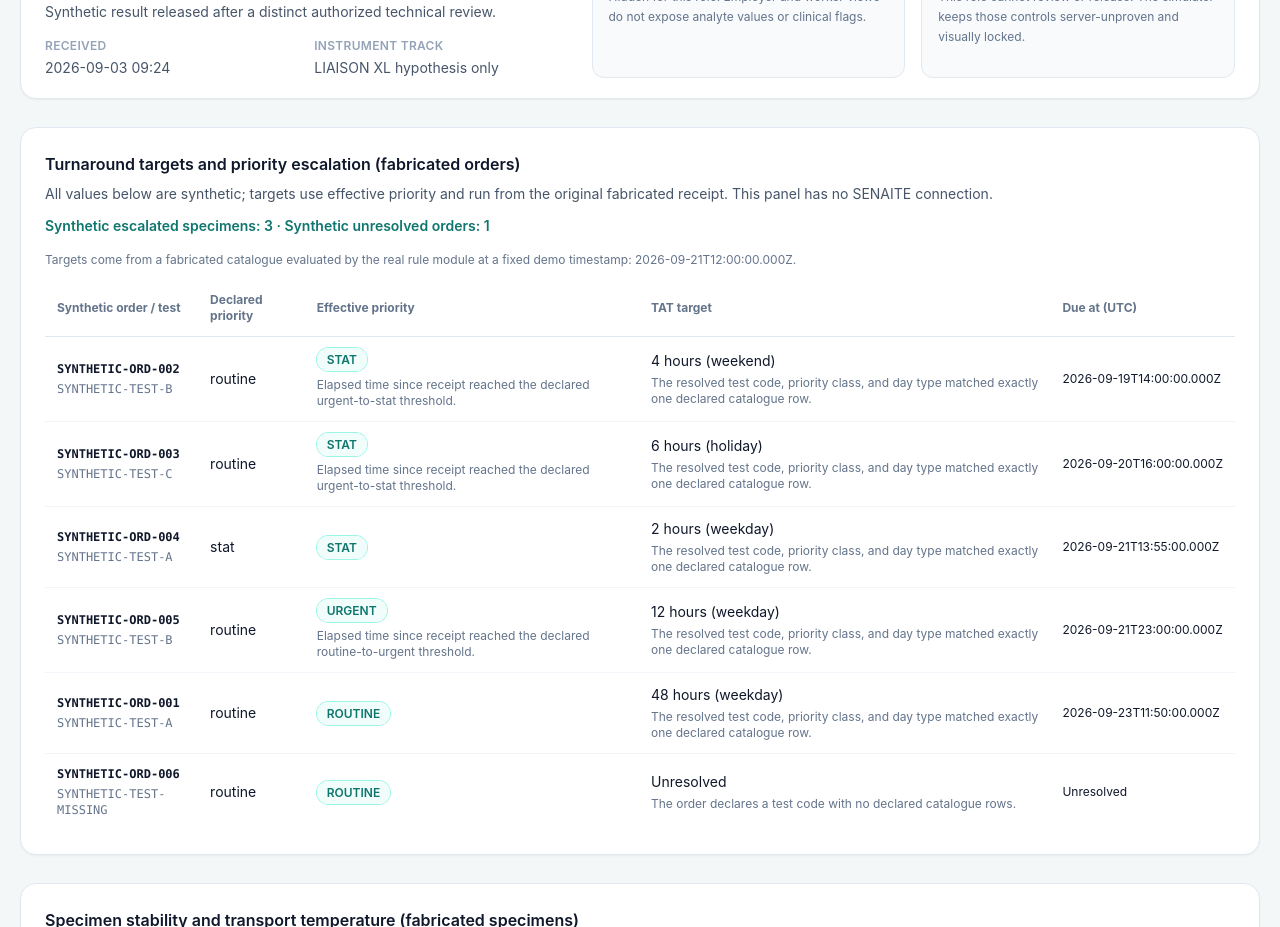
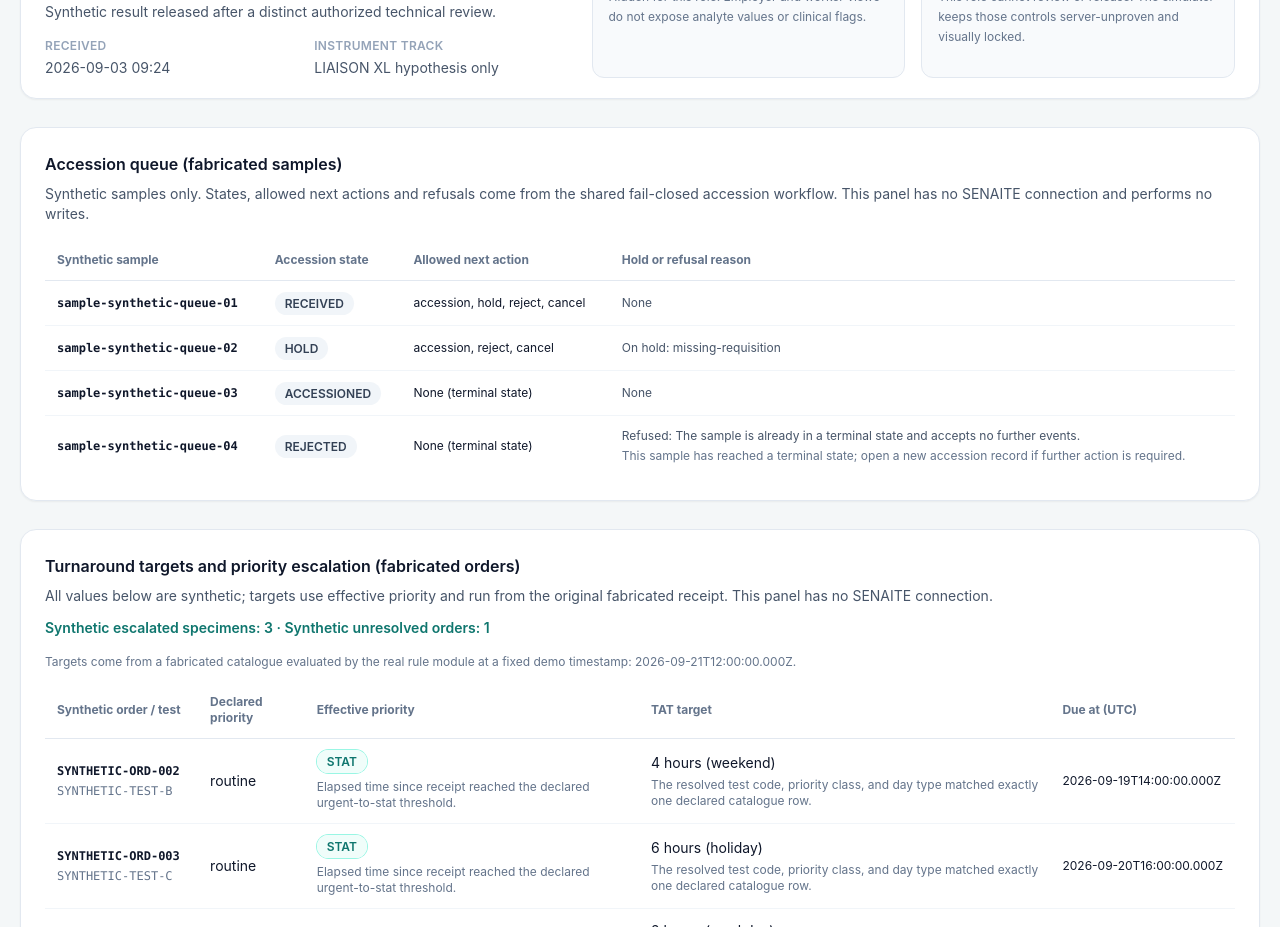
Before and after one commit to TombStoneDash/lims-box, a Next.js app: page /pilot/ohworks/samples in a window 1280 px wide. Shown: the part 1860-2787 px from the top of the page. Built offline with nearby package versions, Linux system fonts and the light colour scheme.

Commit message:
feat(ohworks): project accession workflow into the synthetic sample queue (#744)
Task: OHWORKS-ACCESSION-QUEUE-INTEGRATION-20260912-R1

Co-authored-by: Claude Opus 5.5 <noreply@anthropic.com>

```diff
--- a/app/pilot/ohworks/samples/page.tsx
+++ b/app/pilot/ohworks/samples/page.tsx
@@ -6,6 +6,15 @@ import {
   resolveRoleView,
   workflowStages,
 } from '@/lib/ohworks-pilot';
+import {
+  applyAccessionEvent,
+  explainAccessionBlock,
+  explainAccessionBlockNextAction,
+  runAccessionWorkflow,
+  type AccessionEventInput,
+  type AccessionEventKind,
+  type AccessionReasonCode,
+} from '@/lib/ohworks-accession-workflow';
 
 interface PageProps {
   searchParams?: Promise<{ role?: string }>;
@@ -20,6 +29,82 @@ const stateStyles: Record<string, string> = {
   Released: 'bg-emerald-50 text-emerald-700 ring-emerald-200',
 };
 
+// Fabricated accession queue. Every identifier and event below is synthetic;
+// the shared accession workflow decides each state and refusal.
+const ACCESSION_TENANT_ID = 'tenant-synthetic-ohworks';
+
+type AccessionStep = [AccessionEventKind, AccessionReasonCode, string];
+
+const ACCESSION_QUEUE: { sampleId: string; steps: AccessionStep[] }[] = [
+  { sampleId: 'sample-synthetic-queue-01', steps: [['receive', 'sample-intake-logged', '2026-01-02T08:00:00.000Z']] },
+  {
+    sampleId: 'sample-synthetic-queue-02',
+    steps: [
+      ['receive', 'sample-intake-logged', '2026-01-02T08:10:00.000Z'],
+      ['hold', 'missing-requisition', '2026-01-02T08:15:00.000Z'],
+    ],
+  },
+  {
+    sampleId: 'sample-synthetic-queue-03',
+    steps: [
+      ['receive', 'sample-intake-logged', '2026-01-02T08:20:00.000Z'],
+      ['accession', 'requisition-verified', '2026-01-02T08:25:00.000Z'],
+    ],
+  },
+  {
+    sampleId: 'sample-synthetic-queue-04',
+    steps: [
+      ['receive', 'sample-intake-logged', '2026-01-02T08:30:00.000Z'],
+      ['reject', 'chain-of-custody-broken', '2026-01-02T08:35:00.000Z'],
+      ['accession', 'requisition-verified', '2026-01-02T08:40:00.000Z'],
+    ],
+  },
+];
+
+const NEXT_ACTION_CANDIDATES: [AccessionEventKind, AccessionReasonCode][] = [
+  ['accession', 'requisition-verified'],
+  ['hold', 'missing-requisition'],
+  ['reject', 'sample-integrity-compromised'],
+  ['cancel', 'submitted-in-error'],
+];
+
+const ACCESSION_ACTOR_ROLES = ['worker', 'reviewer'];
+
+function buildAccessionQueue() {
+  return ACCESSION_QUEUE.map(({ sampleId, steps }) => {
+    const context = { tenantId: ACCESSION_TENANT_ID, sampleId };
+    const events: AccessionEventInput[] = steps.map(([kind, reasonCode, occurredAt], index) => ({
+      eventId: `${sampleId}-evt-${index + 1}`,
+      sampleId,
+      tenantId: ACCESSION_TENANT_ID,
+      kind,
+      actorClass: kind === 'receive' ? 'submitter' : 'accessioner',
+      reasonCode,
+      occurredAt,
+    }));
+    const run = runAccessionWorkflow(context, events);
+    const blocked = run.steps.find((step) => step.allowed === false);
+    const lastEvent = run.history.at(-1);
+    const probeAt = new Date(Date.parse(lastEvent?.occurredAt ?? '2026-01-02T00:00:00.000Z') + 60_000).toISOString();
+    const nextActions = NEXT_ACTION_CANDIDATES.filter(
+      ([kind, reasonCode]) =>
+        applyAccessionEvent(
+          run.finalState,
+          { eventId: `${sampleId}-probe-${kind}`, sampleId, tenantId: ACCESSION_TENANT_ID, kind, actorClass: 'accessioner', reasonCode, occurredAt: probeAt },
+          run.history,
+          context,
+        ).allowed,
+    ).map(([kind]) => kind);
+    return {
+      sampleId,
+      state: run.finalState,
+      holdReason: run.finalState === 'HOLD' ? lastEvent?.reasonCode : undefined,
+      refusal: blocked && blocked.allowed === false ? blocked.blockCode : undefined,
+      nextActions,
+    };
+  });
+}
+
 export default async function OHWorksSampleWorkflow({ searchParams }: PageProps) {
   const params = searchParams ? await searchParams : undefined;
   const role = resolveRoleView(params?.role);
@@ -28,6 +113,9 @@ export default async function OHWorksSampleWorkflow({ searchParams }: PageProps)
 
   const tatPriorityView = buildPilotTatPriorityView();
   const specimenIntegrity = buildPilotSpecimenIntegrityView();
+  const accessionQueue = buildAccessionQueue();
+  const canActOnAccession = ACCESSION_ACTOR_ROLES.includes(role.id);
+  const canSeeAccessionReasons = role.id !== 'employer';
 
   return (
     <div className="space-y-7">
@@ -135,6 +223,57 @@ export default async function OHWorksSampleWorkflow({ searchParams }: PageProps)
               </div>
             </article>
           ))}
+        </div>
+      </section>
+
+      <section className="rounded-2xl border border-slate-200 bg-white p-6 shadow-sm">
+        <h2 className="font-semibold">Accession queue (fabricated samples)</h2>
+        <p className="mt-2 text-sm text-slate-600">
+          Synthetic samples only. States, allowed next actions and refusals come from the shared fail-closed accession
+          workflow. This panel has no SENAITE connection and performs no writes.
+        </p>
+        <div className="mt-4 overflow-x-auto">
+          <table className="w-full text-left text-sm">
+            <thead className="border-b border-slate-200 text-xs text-slate-500">
+              <tr>
+                <th scope="col" className="p-3">Synthetic sample</th>
+                <th scope="col" className="p-3">Accession state</th>
+                <th scope="col" className="p-3">Allowed next action</th>
+                <th scope="col" className="p-3">Hold or refusal reason</th>
+              </tr>
+            </thead>
+            <tbody className="divide-y divide-slate-100">
+              {accessionQueue.map((row) => (
+                <tr key={row.sampleId} data-accession-sample={row.sampleId}>
+                  <th scope="row" className="p-3 font-mono text-xs font-semibold">{row.sampleId}</th>
+                  <td className="p-3">
+                    <span className="rounded-full bg-slate-100 px-2.5 py-1 text-xs font-semibold text-slate-700">{row.state}</span>
+                  </td>
+                  <td className="p-3 text-xs">
+                    {!canActOnAccession
+                      ? 'Read-only for this role'
+                      : row.nextActions.length > 0
+                        ? row.nextActions.join(', ')
+                        : 'None (terminal state)'}
+                  </td>
+                  <td className="p-3 text-xs text-slate-600">
+                    {!canSeeAccessionReasons ? (
+                      'Hidden for this role'
+                    ) : row.refusal ? (
+                      <>
+                        <p>Refused: {explainAccessionBlock(row.refusal)}</p>
+                        <p className="mt-1 text-slate-500">{explainAccessionBlockNextAction(row.refusal)}</p>
+                      </>
+                    ) : row.holdReason ? (
+                      `On hold: ${row.holdReason}`
+                    ) : (
+                      'None'
+                    )}
+                  </td>
+                </tr>
+              ))}
+            </tbody>
+          </table>
         </div>
       </section>
 
```
Also changed, not shown: 1 other file (tests, documents, lock files or other folders).
